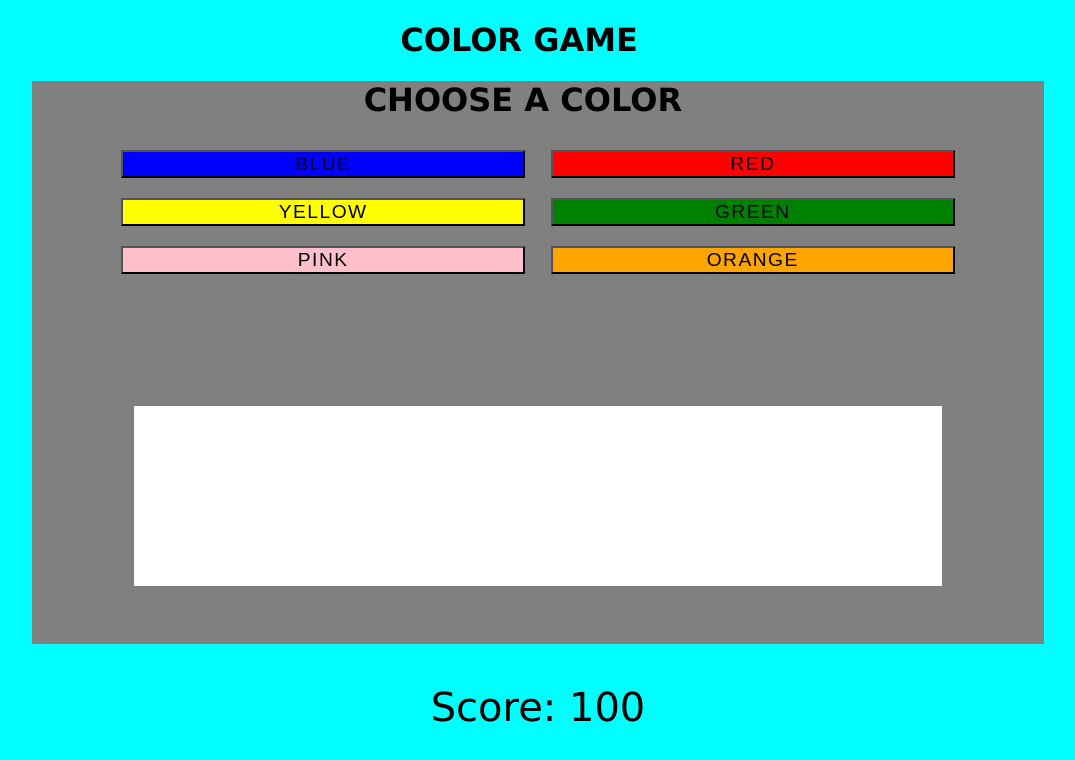
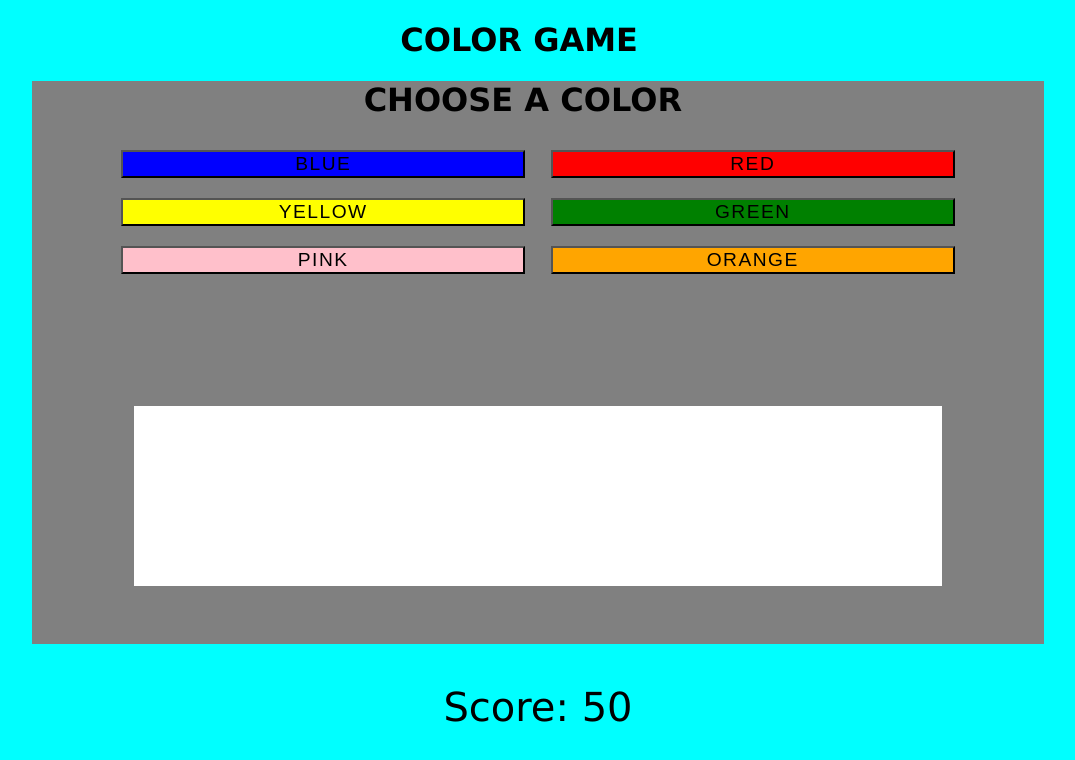
Before and after one commit to NinoVinalon/project-portfolio-2, a plain HTML site: page index.html in a window 1280 px wide. Shown: the whole page, without its empty margins (102-1177 px from the left). Drawn offline with Linux system fonts and the light colour scheme.

```diff
--- a/index.html
+++ b/index.html
@@ -29,7 +29,7 @@
         <div id="color-box"></div>
     </div>
     <div class="score-area">
-        <p class="score">Score: <span id="score">100</span> </p>
+        <p class="score">Score: <span id="score">50</span> </p>
     </div>
 
     <script src="assets/js/script.js"></script>
```
Also changed, not shown: assets/js/script.js (+4 -4 lines).
